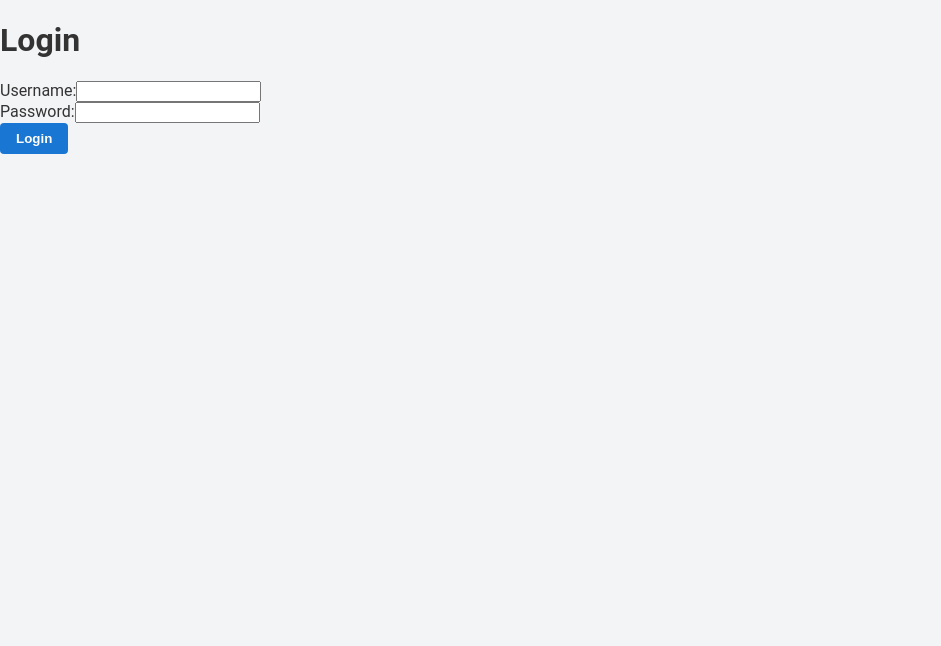
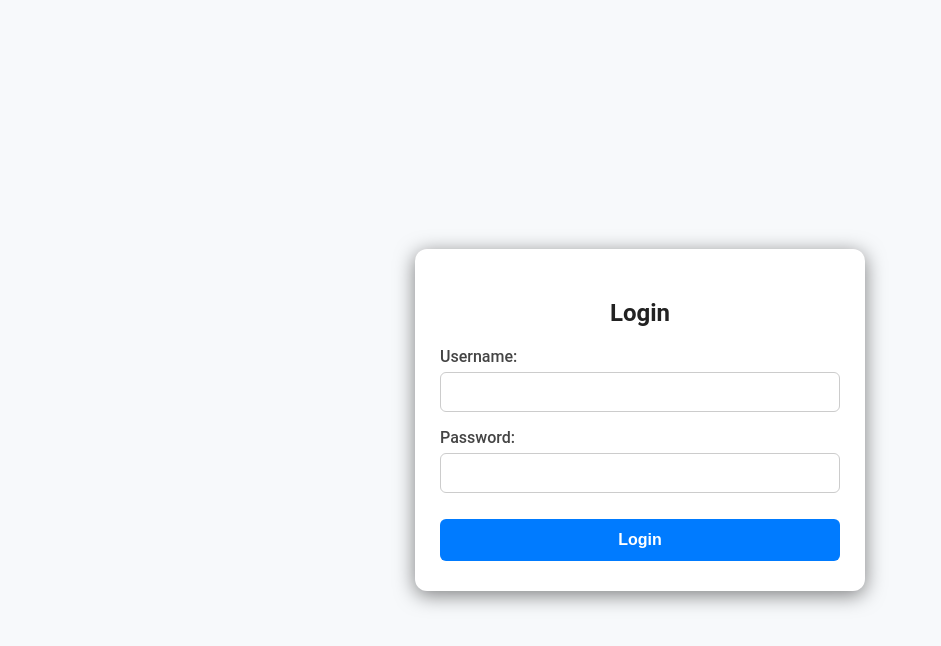
Before and after one commit to carolineshort94/ReverseSell, a React (Vite) app in the folder frontend/: page /login in a window 1280 px wide. Shown: the top 646 px of the page, without its empty margins (0-941 px from the left). Built offline with nearby package versions, Linux system fonts and the light colour scheme.

Commit message:
login page

```diff
--- a/frontend/pages/Login.jsx
+++ b/frontend/pages/Login.jsx
@@ -1,6 +1,7 @@
 import React, { useState } from "react";
 import { useNavigate } from "react-router-dom";
 import { userAuth } from "../context/AuthContext";
+import "../style/Login.css";
 
 
 const API_BASE = "http://localhost:8000";
@@ -43,10 +44,10 @@ export default function Login() {
 
 
     return (
-        <div>
-            <h1>Login</h1>
-            <form onSubmit={handleLogin}>
-                <div>
+        <div className="login-wrapper">
+            <form className="login-form" onSubmit={handleLogin}>
+                <h2 >Login</h2>
+                <div className="form-group">
                     <label>Username:</label>
                     <input
                         type="text"
@@ -55,7 +56,7 @@ export default function Login() {
                         required
                     />
                 </div>
-                <div>
+                <div className="form-group">
                     <label>Password:</label>
                     <input
                         type="password"
@@ -66,7 +67,7 @@ export default function Login() {
                 </div>
                 <button type="submit">Login</button>
             </form>
-            {error && <p style={{ color: "red" }}>{error}</p>}
+            {error && <p className="error-message">{error}</p>}
         </div>
     )
 }
--- /dev/null
+++ b/frontend/style/Login.css
@@ -0,0 +1,69 @@
+.login-wrapper {
+    min-height: 100vh;
+    display: flex;
+    justify-content: center;
+    align-items: center;
+    background-color: #f7f9fb;
+    padding: 20px;
+}
+
+.login-form {
+    background: white;
+    padding: 30px 25px;
+    border-radius: 12px;
+    box-shadow: 0 4px 20px rgba(0, 0, 0, 0.5);
+    max-width: 400px;
+    width: 100%;
+}
+
+
+.login-form h2 {
+    text-align: center;
+    margin-bottom: 20px;
+    color: #222;
+    font-size: 24px;
+}
+
+.form-group {
+    display: flex;
+    flex-direction: column;
+    margin-bottom: 16px;
+}
+
+.form-group label {
+    margin-bottom: 6px;
+    font-weight: 500;
+    color: #444;
+}
+
+.form-group input {
+    padding: 10px;
+    border: 1px solid #ccc;
+    border-radius: 6px;
+    font-size: 16px;
+}
+
+button[type="submit"] {
+    width: 100%;
+    background-color: #007bff;
+    color: white;
+    font-weight: bold;
+    border: none;
+    border-radius: 6px;
+    padding: 12px;
+    margin-top: 10px;
+    font-size: 16px;
+    cursor: pointer;
+    transition: background-color 0.2s ease;
+}
+
+button[type="submit"]:hover {
+    background-color: #0056b3;
+}
+
+.error-msg {
+    margin-top: 10px;
+    color: #d93025;
+    font-weight: 500;
+    text-align: center;
+}
```
